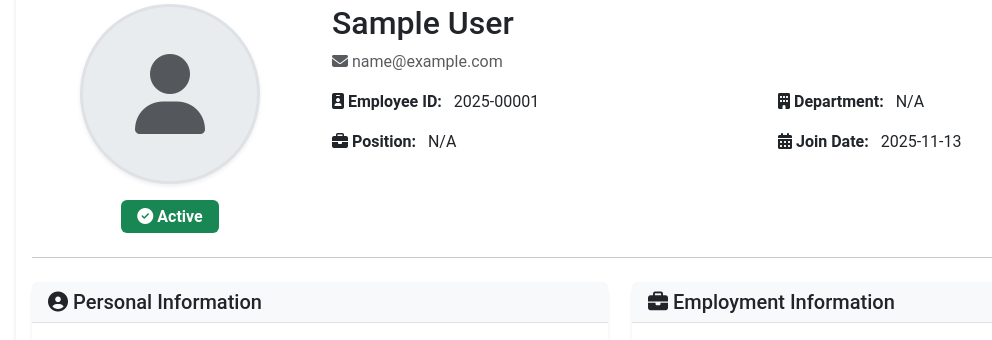
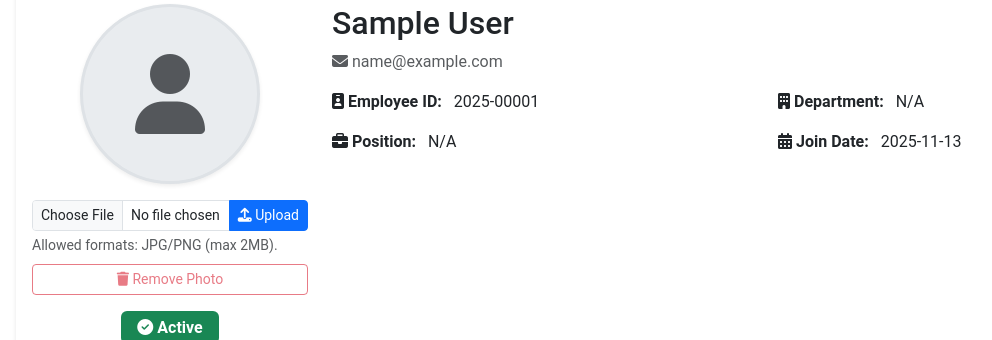
Before and after one commit to abdelmanem/User-Access-Management-System, a Django app: page /users/1/ in a window 1280 px wide; the page is wider, and only the part inside the window is pictured. Shown: the part 219-559 px from the top of that part, without its empty margins (20-1012 px from the left). Run offline with Django 5.2, Linux system fonts and the light colour scheme; the visitor is signed in with stand-in values (Sample User, id 1); data comes from the database, SQL or seed files in the repository; data that the repository does not hold is empty; parts of the project's set-up code (start-up, migrations or seed data) failed here and were passed over.

Commit message:
Update user_detail.html

```diff
--- a/accounts/templates/accounts/user_detail.html
+++ b/accounts/templates/accounts/user_detail.html
@@ -38,6 +38,26 @@
                                     <div class="img-thumbnail rounded-circle d-inline-flex align-items-center justify-content-center shadow-sm" style="width: 180px; height: 180px; background-color: #e9ecef; border: 3px solid #dee2e6;">
                                         <i class="fas fa-user fa-5x text-muted"></i>
                                     </div>
+                                {% endif %}
+                                {% if perms.accounts.change_customuser %}
+                                <div class="mt-3 text-start">
+                                    <form action="{% url 'accounts:user_photo_update' user.id %}" method="post" enctype="multipart/form-data" class="mb-2">
+                                        {% csrf_token %}
+                                        <div class="input-group input-group-sm">
+                                            <input type="file" name="profile_photo" class="form-control form-control-sm" accept="image/png,image/jpeg" required>
+                                            <button type="submit" class="btn btn-primary btn-sm">
+                                                <i class="fas fa-upload"></i> Upload
+                                            </button>
+                                        </div>
+                                        <small class="text-muted d-block mt-1">Allowed formats: JPG/PNG (max 2MB).</small>
+                                    </form>
+                                    <form action="{% url 'accounts:user_photo_delete' user.id %}" method="post">
+                                        {% csrf_token %}
+                                        <button type="submit" class="btn btn-outline-danger btn-sm w-100" {% if not user.profile_photo %}disabled{% endif %}>
+                                            <i class="fas fa-trash"></i> Remove Photo
+                                        </button>
+                                    </form>
+                                </div>
                                 {% endif %}
                                 <div class="mt-3">
                                     {% if user.is_active %}
```
